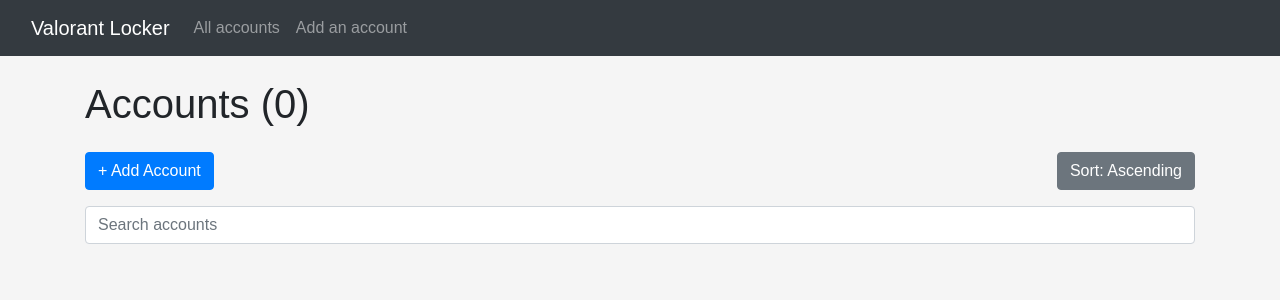
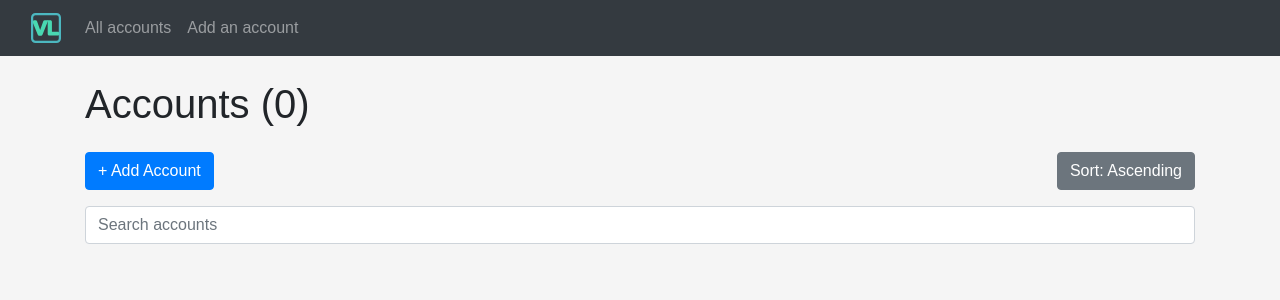
Before and after one commit to coopersully/valorant-locker, a Flask app: page / in a window 1280 px wide. Shown: the top 300 px of the page. Run offline with Flask 3, Linux system fonts and the light colour scheme.

Commit message:
Update favicon

```diff
--- a/templates/base.html
+++ b/templates/base.html
@@ -25,8 +25,10 @@
 <!-- Navbar -->
 <nav class="navbar navbar-expand-lg navbar-dark bg-dark">
     <div class="container-fluid">
-        <!-- Brand name -->
-        <a class="navbar-brand" href="#">Valorant Locker</a>
+        <a class="navbar-brand" href="#">
+            <img src="/static/favicon.svg" width="30" height="30"
+                 class="d-inline-block align-top" alt="">
+        </a>
         <!-- Navbar toggle button for mobile devices -->
         <button class="navbar-toggler" type="button" data-bs-toggle="collapse" data-bs-target="#navbarNav"
                 aria-controls="navbarNav" aria-expanded="false" aria-label="Toggle navigation">
```
Also changed, not shown: static/favicon.svg (added).
